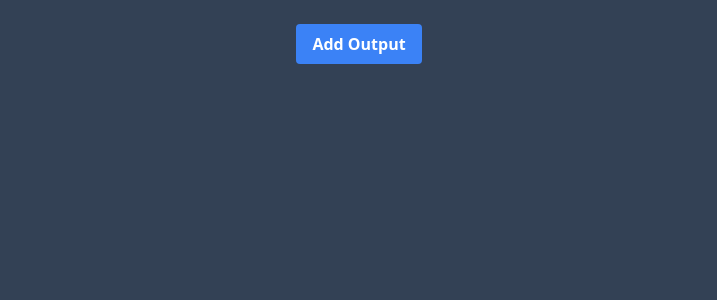
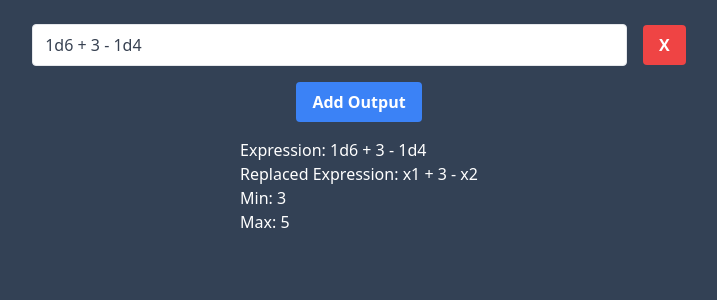
Before and after one commit to simonlary/somedice, a React (Vite) app: page / in a window 1280 px wide. Shown: the top 300 px of the page, without its empty margins (281-998 px from the left). Built offline with nearby package versions, Linux system fonts and the light colour scheme.

Commit message:
Kinda min-max calculation.

```diff
--- a/src/App.tsx
+++ b/src/App.tsx
@@ -1,8 +1,9 @@
 import ExpressionInput from "./ExpressionInput";
+import Visualizer from "./Visualizer";
 import { useState } from "react";
 
-function App() {
-	const [expressions, setExpressions] = useState<string[]>([]);
+export default function App() {
+	const [expressions, setExpressions] = useState<string[]>(["1d6 + 3 - 1d4"]);
 
 	function onExpressionChanged(newExpression: string, index: number) {
 		const newExpressions = [...expressions];
@@ -34,9 +35,8 @@ function App() {
 				<button className="rounded bg-blue-500 px-4 py-2 font-bold text-white hover:bg-blue-700" onClick={() => createExpression()}>
 					Add Output
 				</button>
+				<Visualizer expression={expressions[0]} />
 			</main>
 		</>
 	);
 }
-
-export default App;
--- /dev/null
+++ b/src/Visualizer.tsx
@@ -0,0 +1,31 @@
+import { evaluate } from "mathjs";
+
+export default function Visualizer({ expression }: Props) {
+	const diceRegex = /(\d+)d(\d+)/g;
+	let variableIndex = 1;
+	const variableMapping: Record<`x${number}`, `${number}d${number}`> = {};
+	const minMapping: Record<`x${number}`, number> = {};
+	const maxMapping: Record<`x${number}`, number> = {};
+	const replacedExpr = expression.replace(diceRegex, (_, numDice, numSides) => {
+		const variableName = `x${variableIndex++}` as const;
+		variableMapping[variableName] = `${numDice}d${numSides}`;
+		minMapping[variableName] = parseInt(numDice) * 1;
+		maxMapping[variableName] = parseInt(numDice) * parseInt(numSides);
+		return variableName;
+	});
+	const min = evaluate(replacedExpr, minMapping);
+	const max = evaluate(replacedExpr, maxMapping);
+
+	return (
+		<div className="text-white">
+			<p>Expression: {expression}</p>
+			<p>Replaced Expression: {replacedExpr}</p>
+			<p>Min: {min}</p>
+			<p>Max: {max}</p>
+		</div>
+	);
+}
+
+interface Props {
+	expression: string;
+}
```
